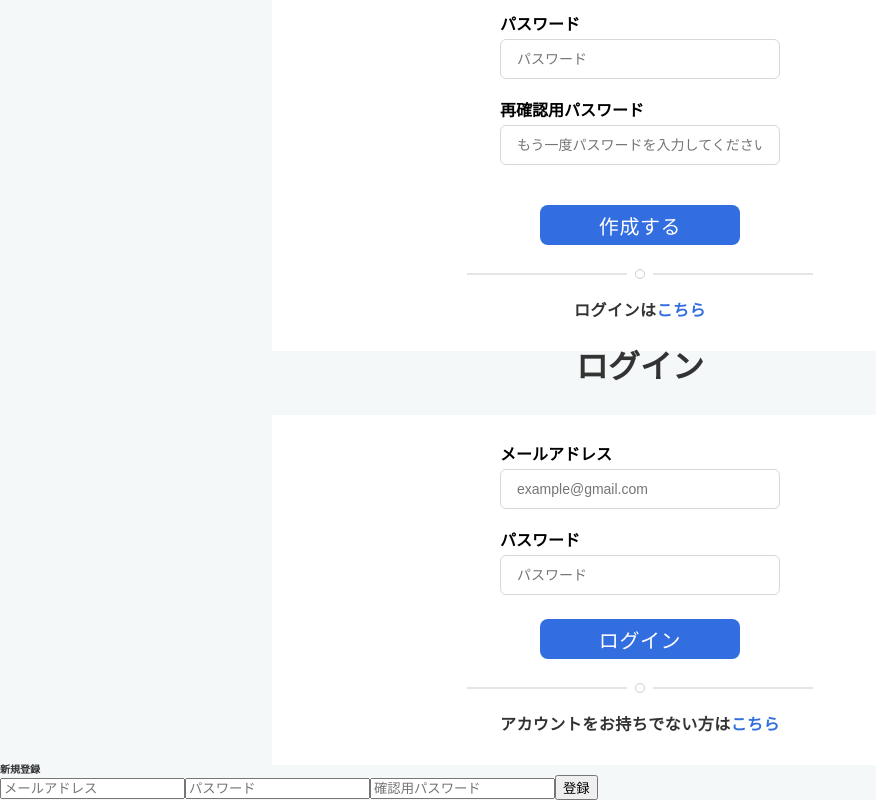
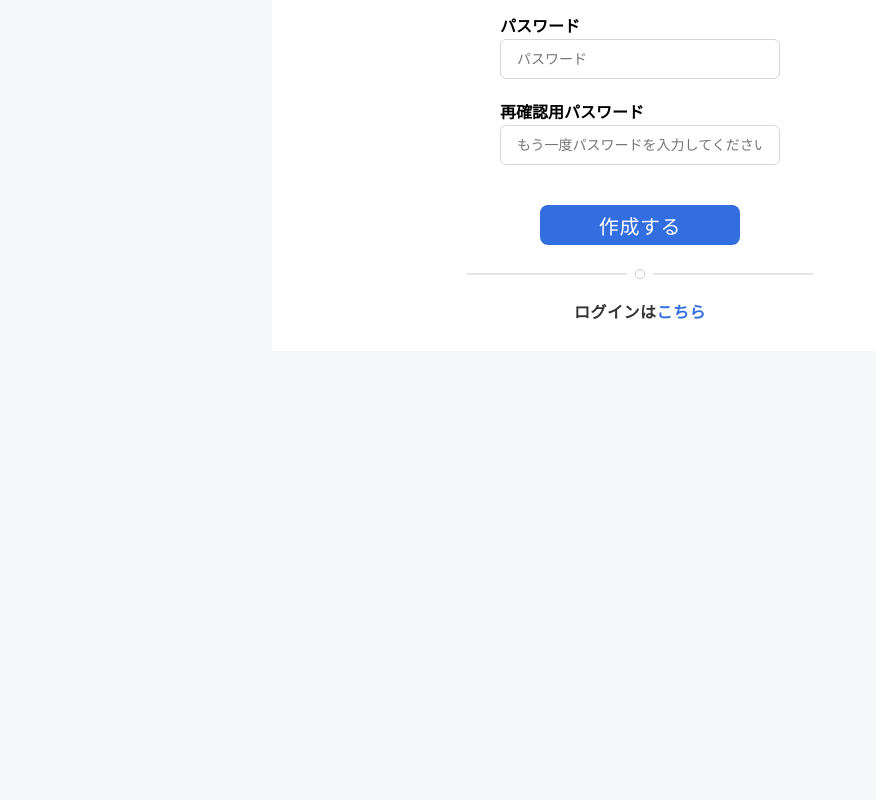
Before and after one commit to KobeanH/carte, a React (Create React App) app in the folder frontend/: page / in a window 1280 px wide. Shown: the part 366-1166 px from the top of the page, without its empty margins (0-876 px from the left). After the commit the page ends 800 px from the top, so only its background shows below. Built offline with nearby package versions, Linux system fonts and the light colour scheme; no server answers.

Commit message:
fix;デブツールの警告解消

```diff
--- a/frontend/src/App.jsx
+++ b/frontend/src/App.jsx
@@ -3,6 +3,7 @@ import { useEffect, useState } from 'react'
 import { Routes, Route, useNavigate } from 'react-router-dom'
 import { GlobalStyle } from './style/GlobalStyle'
 import axios from 'axios'
+import './style.css'
 
 // 内部モジュール
 import { Home } from './components/pages/Home'
--- a/frontend/src/components/auth/Registrations.jsx
+++ b/frontend/src/components/auth/Registrations.jsx
@@ -1,4 +1,3 @@
-// useStateフックをimportする
 import { useState } from 'react'
 import axios from 'axios'
 
@@ -37,7 +36,6 @@ export default function Registration(props) {
     <div>
       <p>新規登録</p>
 
-      {/* onSubmit、onChangeイベントを追加 */}
       <form onSubmit={handleSubmit}>
         <input
           type="email"
--- a/frontend/src/components/pages/Home.jsx
+++ b/frontend/src/components/pages/Home.jsx
@@ -2,9 +2,9 @@
 import axios from 'axios'
 
 // import Loginn from '../auth/login'
-import Registration from '../auth/Registrations'
+// import Registration from '../auth/Registrations'
 import { Header } from '../organisms/Header'
-import { LogIn } from './LogIn'
+// import { LogIn } from './LogIn'
 import { SignUp } from './SignUp'
 // import { LogIn } from './LogIn'
 // import { SignUp } from './SignUp'
@@ -30,8 +30,8 @@ export const Home = (props) => {
       <button onClick={handleLogoutClick}>ログアウト</button>
       <h2>ログイン状態{loggedInStatus}</h2>
       <SignUp handleSuccessfulAuthentication={handleSuccessfulAuthentication} />
-      <LogIn handleSuccessfulAuthentication={handleSuccessfulAuthentication} />
-      <Registration handleSuccessfulAuthentication={handleSuccessfulAuthentication} />
+      {/* <LogIn handleSuccessfulAuthentication={handleSuccessfulAuthentication} /> */}
+      {/* <Registration handleSuccessfulAuthentication={handleSuccessfulAuthentication} /> */}
       {/* <Loginn handleSuccessfulAuthentication={handleSuccessfulAuthentication} /> */}
     </>
   )
--- /dev/null
+++ b/frontend/src/style.css
@@ -0,0 +1 @@
+@import url('https://fonts.googleapis.com/css2?family=Noto+Sans+JP:wght@400;500;700;900&family=Noto+Sans:wght@400;600;700;900&display=swap');
--- a/frontend/src/style/GlobalStyle.jsx
+++ b/frontend/src/style/GlobalStyle.jsx
@@ -2,7 +2,7 @@ import { createGlobalStyle } from 'styled-components'
 import reset from 'styled-reset'
 
 export const GlobalStyle = createGlobalStyle`
-@import url('https://fonts.googleapis.com/css2?family=Noto+Sans+JP:wght@400;500;700;900&family=Noto+Sans:wght@400;600;700;900&display=swap');
+
   ${reset}
   *, *::after, *::before {
     box-sizing: border-box;
```
